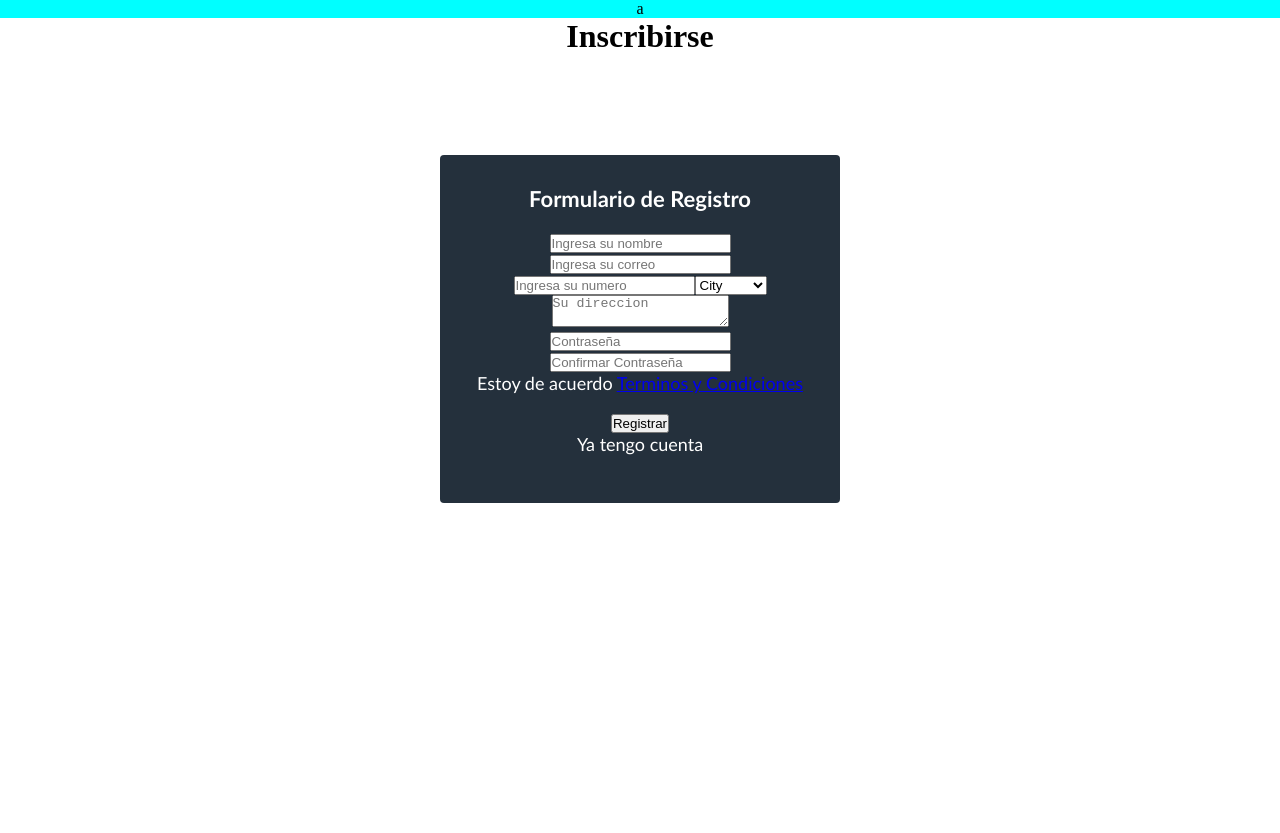
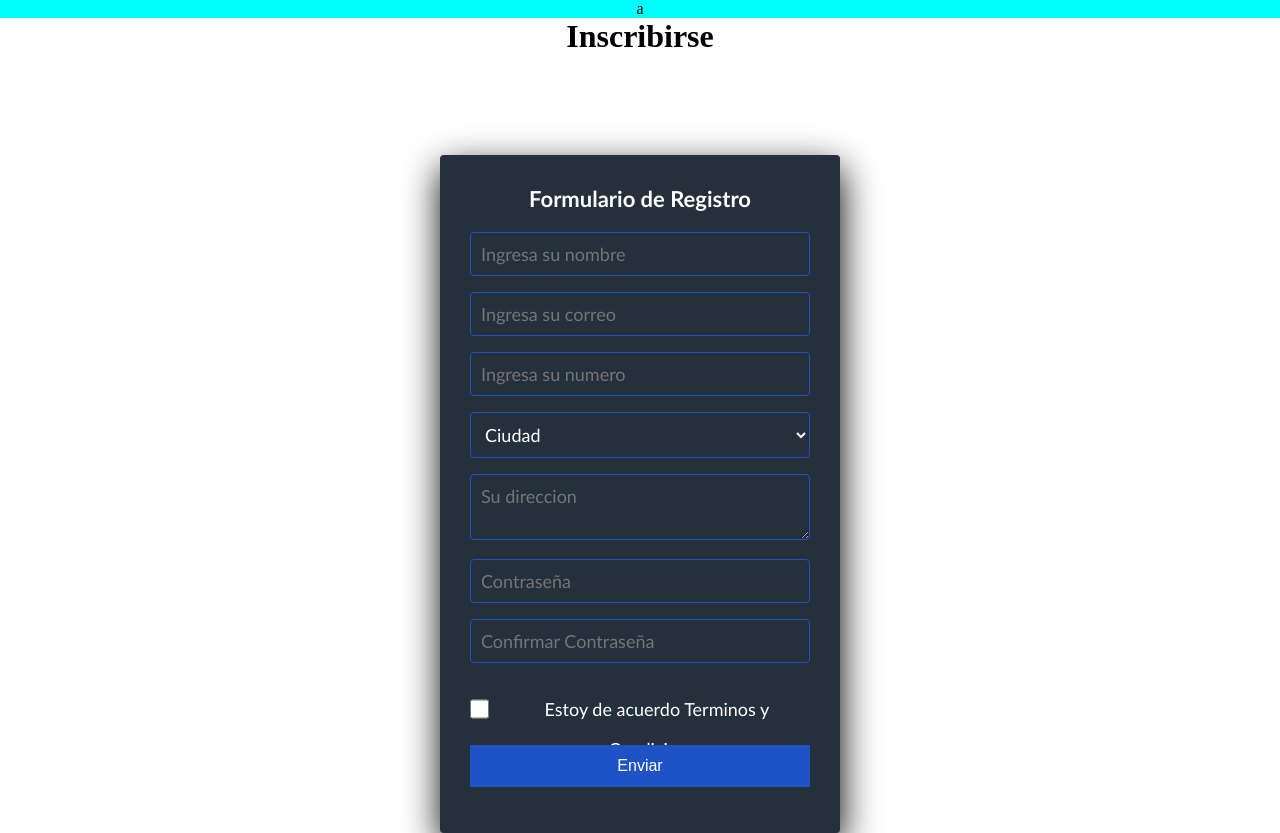
Before and after one commit to JuanPabloRami/Project-TouristAPP, a React (Create React App) app: page / in a window 1280 px wide. Before the commit the page ends 800 px from the top, so only its background shows below. Built offline with nearby package versions, Linux system fonts and the light colour scheme.

Commit message:
Se realiza la maquetacion del formulario, queda faltando la implementacion de iconos

```diff
--- a/package.json
+++ b/package.json
@@ -8,6 +8,7 @@
     "@testing-library/user-event": "^13.5.0",
     "react": "^18.2.0",
     "react-dom": "^18.2.0",
+    "react-icons": "^4.4.0",
     "react-scripts": "5.0.1",
     "web-vitals": "^2.1.4"
   },
--- a/public/index.html
+++ b/public/index.html
@@ -24,6 +24,7 @@
       work correctly both with client-side routing and a non-root public URL.
       Learn how to configure a non-root public URL by running `npm run build`.
     -->
+    <script src="https://use.fontawesome.com/6f4af8378a.js"></script>
     <title>React App</title>
   </head>
   <body>
--- a/src/App.js
+++ b/src/App.js
@@ -1,6 +1,8 @@
 import './App.css';
 import { Navbar} from '../src/components/Navbar/Navbar'
 import {Registro} from '../src/components/Registro/Registro'
+
+
 
 
 function App() {
--- a/src/components/Registro/Registro.jsx
+++ b/src/components/Registro/Registro.jsx
@@ -1,4 +1,9 @@
+/* eslint-disable jsx-a11y/anchor-has-content */
+/* eslint-disable jsx-a11y/anchor-is-valid */
 import React from 'react'
+// import { FaUserAlt } from "react-icons/fa";
+
+
 
 export const Registro = () => {
   return (
@@ -6,21 +11,22 @@ export const Registro = () => {
         <h1>Inscribirse</h1>
         <section className="form-register">
             <h4>Formulario de Registro</h4>
-            <input type="text" className="controls" name="nombres" id="nombre" placeholder="Ingresa su nombre"></input>
-            <input type="email" className="controls" name="correo" id="correo" placeholder="Ingresa su correo"></input>
-            <input type="number" className="controls" name="numero" id="numero" placeholder="Ingresa su numero"></input>
-            <select type="text" name="ciudades" id="ciudades" placeholder="Ciudad">
-                <option >City</option>
+            <input className="controls" type="text"  name="nombres" id="nombre" placeholder="Ingresa su nombre"/>            <input className="controls" type="email"  name="correo" id="correo" placeholder="Ingresa su correo"></input>
+            <input className="controls" type="text"  name="numero" id="numero" placeholder="Ingresa su numero"></input>
+            <select className="controls" type="text" name="ciudades" id="ciudades" placeholder="Ciudad">
+                <option >Ciudad</option>
                 <option value="value1">Armenia</option>
                 <option value="value2">Pasto</option>
                 <option value="value3">Cali</option>
             </select>
-            <textarea type="text" name="direccion" placeholder="Su direccion"></textarea>
-            <input type="password" name="contraseña" id="contraseña" placeholder="Contraseña"></input>
-            <input type="password" name="confirContraseña" id="confirContraseña" placeholder="Confirmar Contraseña"></input>
-            <p>Estoy de acuerdo <a href='#'>Terminos y Condiciones</a></p>
-            <input className="botons" type="submit" value="Registrar"/>
-            <p><a href='#'></a>Ya tengo cuenta</p>
+            <textarea className="controls" type="text" name="direccion" placeholder="Su direccion"></textarea>
+            <input className="controls" type="password" name="contraseña" id="contraseña" placeholder="Contraseña"></input>
+            <input className="controls" type="password" name="confirContraseña" id="confirContraseña" placeholder="Confirmar Contraseña"></input>
+            <label className='linkBox'>
+              <input className="check" name='toAcept' type="checkbox"/>
+              <p>Estoy de acuerdo <a href='#'>Terminos y Condiciones</a></p>
+            </label>
+            <input className="botons" type="submit" value="Enviar"/>
         </section>
     </div>
   )
--- a/src/index.css
+++ b/src/index.css
@@ -9,6 +9,8 @@ nav{
   height: 30%;
 }
 
+/*Clases del componente formulario de registro*/
+
 .form-register{
   width: 400px;
   background-color: #24303c;
@@ -18,6 +20,7 @@ nav{
   border-radius:4px;
   font-family: 'calibri', sans-serif;
   color: #fff;
+  box-shadow: 1px 13px 37px #000;
 }
 
 .form-register h4{
@@ -25,20 +28,28 @@ nav{
   margin-bottom: 20px;
 }
 
-.cotrols{
+.controls{
   width: 100%;
   background:#24303c;
-  padding: 4px;
+  padding: 10px;
+  border-radius: 4px;
   margin-bottom:16px;
   border: 1px solid #1f53c5;
   font-family: 'calibri';
   font-size: 18px;
+  color: #fff;
 }
 
 .form-register p {
   height:40px;
   text-align: center;
   font-size: 18px;
+  line-height: 40px;
+}
+
+.form-register a {
+  color: #fff;
+  text-decoration: none;
 }
 
 .form-register a:hover {
@@ -46,7 +57,7 @@ nav{
   text-decoration: underline;
 }
 
-.form-register botons {
+.form-register .botons {
   width: 100%;
   background: #1f53c5;
   border:none;
@@ -55,3 +66,13 @@ nav{
   margin:16px 0;
   font-size: 16px;
 }
+
+.linkBox{
+  display: flex;
+  justify-content: flex-start;
+  margin-top: 10px;
+  gap: 15px;
+}
+.linkBox .check{
+  width: 20px;
+}
```
Also changed, not shown: 1 other file (tests, documents, lock files or other folders).
